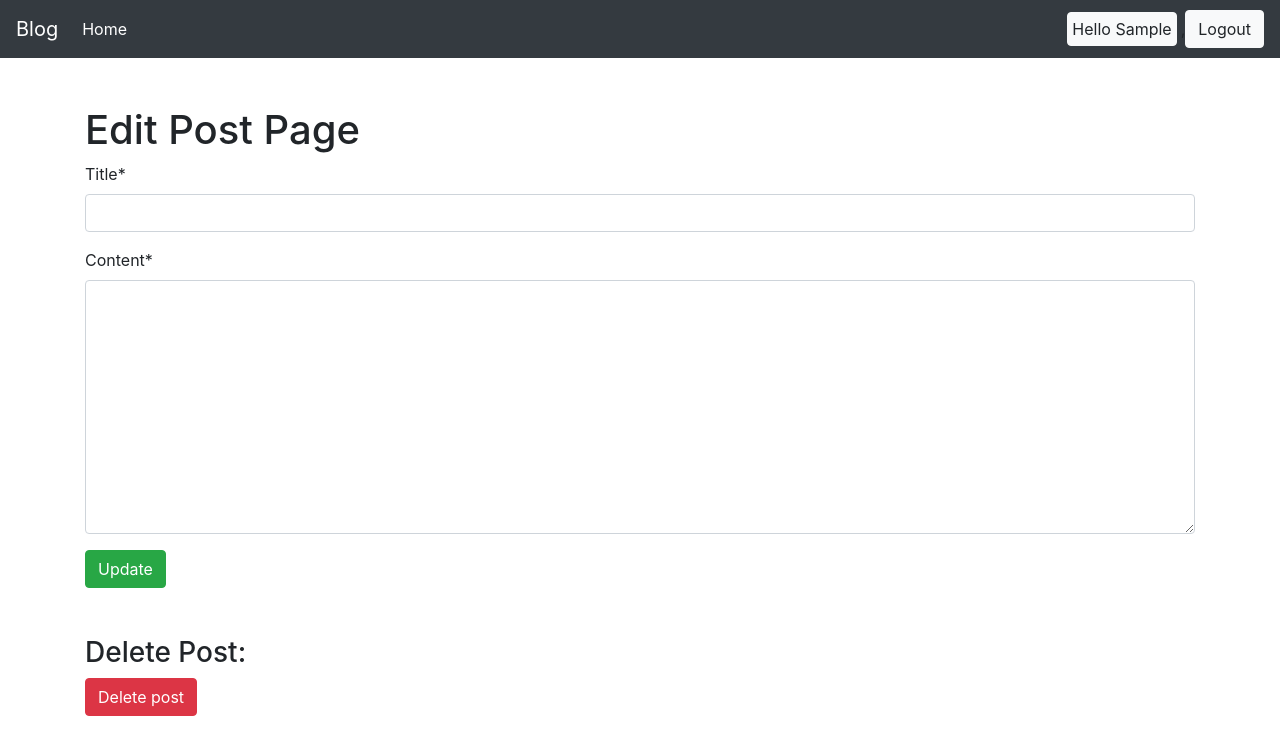
After one commit to VladislavGnom/Django_Blog, a Django app: page /blog/edit_post/1 in a window 1280 px wide. The commit adds this page. Shown: the top 755 px of the page. Run offline with Django 5.2, Linux system fonts and the light colour scheme; a user stored in the database is signed in; tables that the repository leaves empty hold one stand-in row (values such as "Sample post"); some libraries are stand-ins or nearby versions.

Commit message:
Added system CREATE/UPDATE/DELETE posts

```diff
--- a/appblog/forms.py
+++ b/appblog/forms.py
@@ -1,8 +1,14 @@
 from django import forms
-from .models import Comment
+from .models import Comment, Post
 
 
 class CommentForm(forms.ModelForm):
     class Meta:
         model = Comment
         fields = ('text',)
+
+
+class EditPostForm(forms.ModelForm):
+    class Meta:
+        model = Post
+        fields = ('title', 'content')
--- /dev/null
+++ b/appblog/templates/appblog/edit_post.html
@@ -0,0 +1,22 @@
+{% extends 'appblog/base.html' %}
+
+{% load crispy_forms_tags %}
+
+{% block main %}
+<h1>Edit Post Page</h1>
+
+<form action="" method="post">
+    {% csrf_token %}
+    {{ form|crispy }}
+    <button class="btn btn-success" type="submit">Update</button>
+</form>
+
+
+<h3 class="mt-5">Delete Post:</h3>
+<form action="{% url 'delete_post' post_id=post.pk %}" method="post">
+    {% csrf_token %}
+    <button class="btn btn-danger" type="submit">Delete post</button>
+</form>
+
+
+{% endblock %}
--- a/appblog/urls.py
+++ b/appblog/urls.py
@@ -6,4 +6,7 @@ urlpatterns = [
     path('', views.index, name='index'),
     path('blog', views.show_posts, name='show'),
     path('blog/<int:post_id>', views.detail_post, name='detail'),
+    path('blog/edit_post/<int:post_id>', views.edit_post, name='edit_post'),
+    path('blog/delete_post/<int:post_id>', views.delete_post, name='delete_post'),
+    path('blog/create_post', views.create_post, name='create_post'),
 ]
--- a/appblog/views.py
+++ b/appblog/views.py
@@ -1,6 +1,7 @@
 from django.shortcuts import render, redirect, get_object_or_404
 from . import models
-from .forms import CommentForm
+from .forms import CommentForm, EditPostForm
+from django.contrib.auth.decorators import login_required
 
 
 def index(request):
@@ -37,3 +38,59 @@ def detail_post(request, post_id):
                'form': form,
                }
     return render(request, 'appblog/detail_post.html', context=context)
+
+
+@login_required
+def edit_post(request, post_id):
+    post = get_object_or_404(models.Post, pk=post_id)
+
+    if request.method == "POST":
+        edit_form = EditPostForm(request.POST)
+
+        if edit_form.is_valid():
+            post.title = edit_form.data.get('title')
+            post.content = edit_form.data.get('content')
+
+            post.save()
+
+            return redirect('edit_post', post_id=post.pk)
+    else:
+        edit_form = EditPostForm()
+
+    context = {'title': 'Edit Post',
+               'form': edit_form,
+               'post': post,
+               }
+
+    return render(request, 'appblog/edit_post.html', context=context)
+
+
+@login_required
+def delete_post(request, post_id):
+    post = get_object_or_404(models.Post, pk=post_id)
+    # post_pk = post.pk
+
+    if request.method == 'POST':
+        post.delete()
+
+    return redirect('show')
+
+
+@login_required
+def create_post(request):
+    if request.method == "POST":
+        create_form = EditPostForm(request.POST)
+
+        if create_form.is_valid():
+            new_post = create_form.save(commit=False)
+            new_post.author = request.user
+            new_post.save()
+
+            return redirect('show')
+    else:
+        create_form = EditPostForm()
+
+    context = {'title': 'Create Post',
+               'form': create_form,
+               }
+    return render(request, 'appblog/create_post.html', context=context)
--- a/authapp/templates/base.html
+++ b/authapp/templates/base.html
@@ -9,6 +9,6 @@
 <body>
     <div class="container">
     {% block content %}{% endblock %}
-</div>
+    </div>
 </body>
 </html>
```
Also changed, not shown: appblog/templates/appblog/create_post.html (added, +14 -0 lines).
